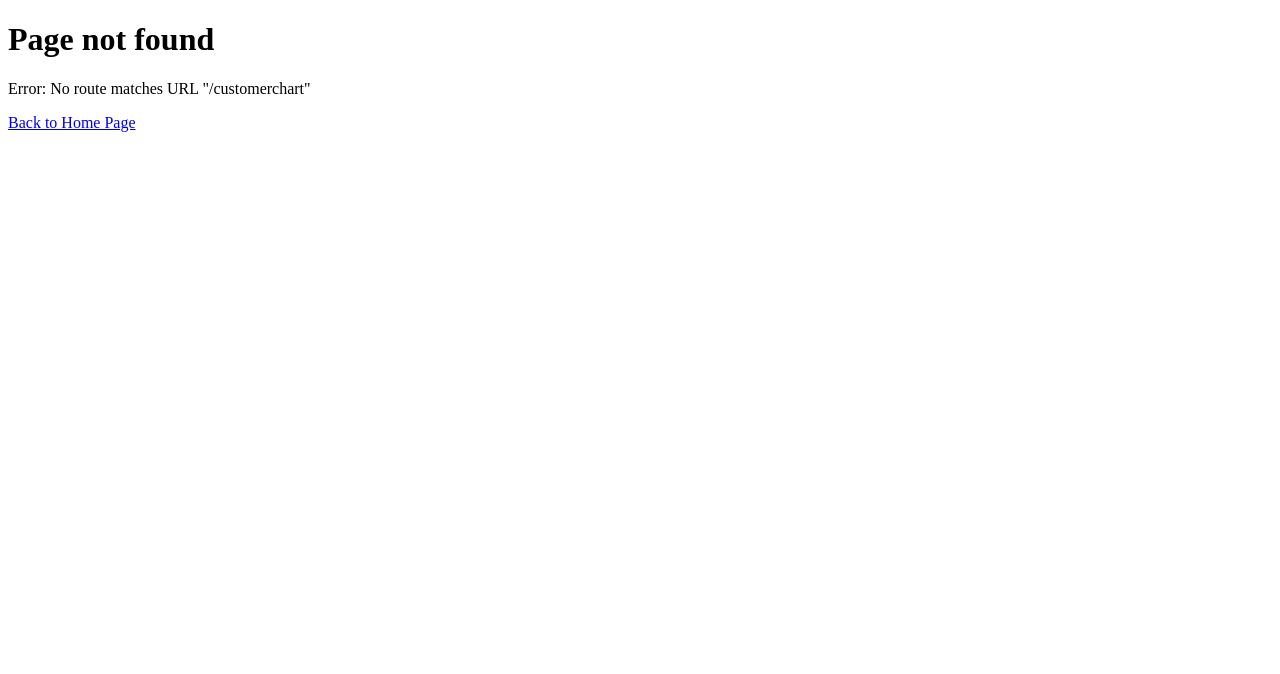
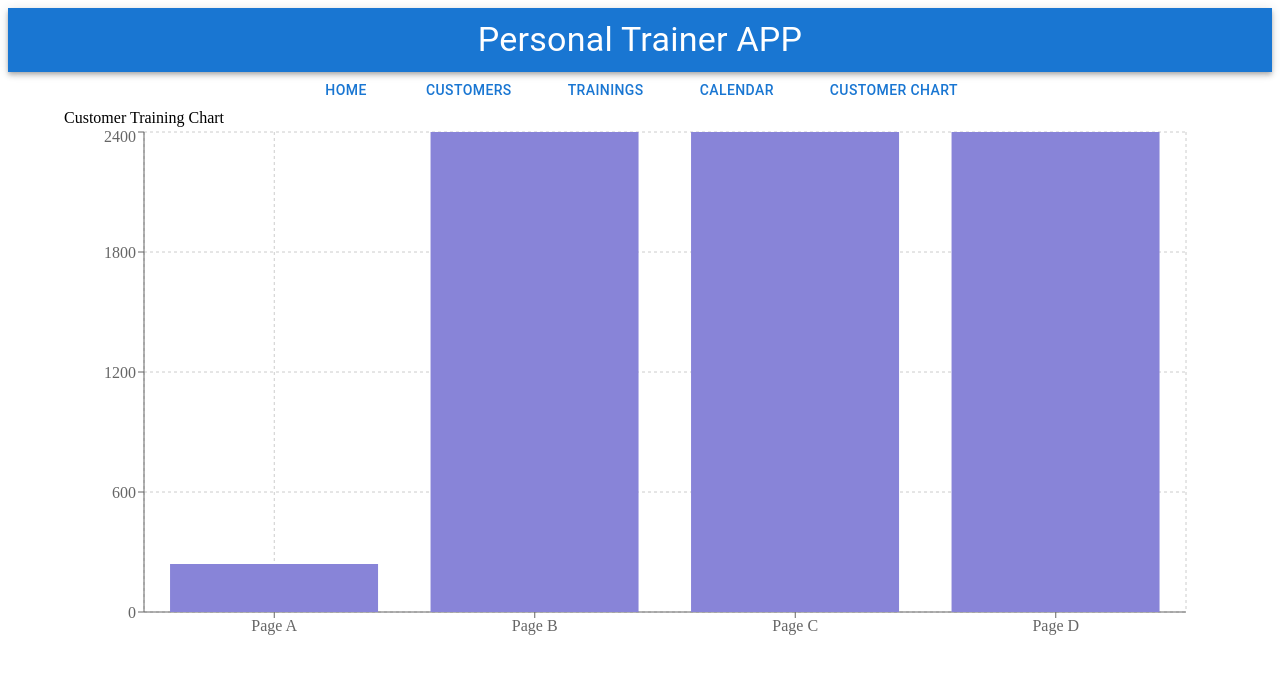
Before and after one commit to narinojanne/frontend-personaltrainer, a React (Vite) app in the folder personaltrainer/: page /#/customerchart in a window 1280 px wide. Before the commit this address had no page. Shown: the top 674 px of the page. Built offline with nearby package versions, Linux system fonts and the light colour scheme; what ag-grid-community would draw is missing.

Commit message:
installed racharts library and started recharts customer chart page

```diff
--- a/personaltrainer/package.json
+++ b/personaltrainer/package.json
@@ -31,6 +31,7 @@
     "react-dom": "^19.0.0",
     "react-router": "^7.5.2",
     "react-router-dom": "^7.5.2",
+    "recharts": "^2.15.3",
     "styled-components": "^6.1.17"
   },
   "devDependencies": {
--- a/personaltrainer/src/AppLinks.tsx
+++ b/personaltrainer/src/AppLinks.tsx
@@ -16,6 +16,9 @@ export default function MyLinkBox() {
       <Button component={Link} to={"/trainingscalendar"}>
         Calendar
       </Button>
+      <Button component={Link} to={"/customerchart"}>
+        Customer Chart
+      </Button>
     </Stack>
   );
 }
--- /dev/null
+++ b/personaltrainer/src/CustomerChart.tsx
@@ -0,0 +1,59 @@
+import { Container } from "@mui/material";
+import React, { PureComponent } from "react";
+import {
+  Bar,
+  BarChart,
+  CartesianGrid,
+  Legend,
+  Rectangle,
+  ResponsiveContainer,
+  Tooltip,
+  XAxis,
+  YAxis,
+} from "recharts";
+
+const data = [
+  {
+    name: "Page A",
+    pv: 240,
+  },
+  {
+    name: "Page B",
+    pv: 2400,
+  },
+  {
+    name: "Page C",
+    pv: 2400,
+  },
+  {
+    name: "Page D",
+    pv: 2400,
+  },
+];
+
+export default function CustomerChart() {
+  return (
+    <Container
+      style={{ maxWidth: "100%", height: "65vh", margin: "auto", padding: 0 }}>
+      Customer Training Chart
+      <ResponsiveContainer width="100%" height="100%">
+        <BarChart
+          width={500}
+          height={300}
+          data={data}
+          margin={{
+            top: 5,
+            right: 30,
+            left: 20,
+            bottom: 5,
+          }}>
+          <CartesianGrid strokeDasharray="3 3" />
+          <XAxis dataKey="name" />
+          <YAxis name="Duration (min)" />
+          <Tooltip />
+          <Bar dataKey="pv" fill="#8884d8" />
+        </BarChart>
+      </ResponsiveContainer>
+    </Container>
+  );
+}
--- a/personaltrainer/src/main.tsx
+++ b/personaltrainer/src/main.tsx
@@ -8,6 +8,7 @@ import Error from "./Error.tsx";
 import TrainingListAgGrid from "./TrainingListAgGrid.tsx";
 import CustomerListAgGrid from "./CustomerListAgGrid.tsx";
 import TrainingsCalendar from "./TrainingsCalendar.tsx";
+import CustomerChart from "./CustomerChart.tsx";
 
 const router = createHashRouter(
   [
@@ -32,6 +33,10 @@ const router = createHashRouter(
           path: "trainingscalendar",
           element: <TrainingsCalendar />,
         },
+        {
+          path: "customerchart",
+          element: <CustomerChart />,
+        },
       ],
     },
   ]
```
Also changed, not shown: 1 other file (tests, documents, lock files or other folders).
